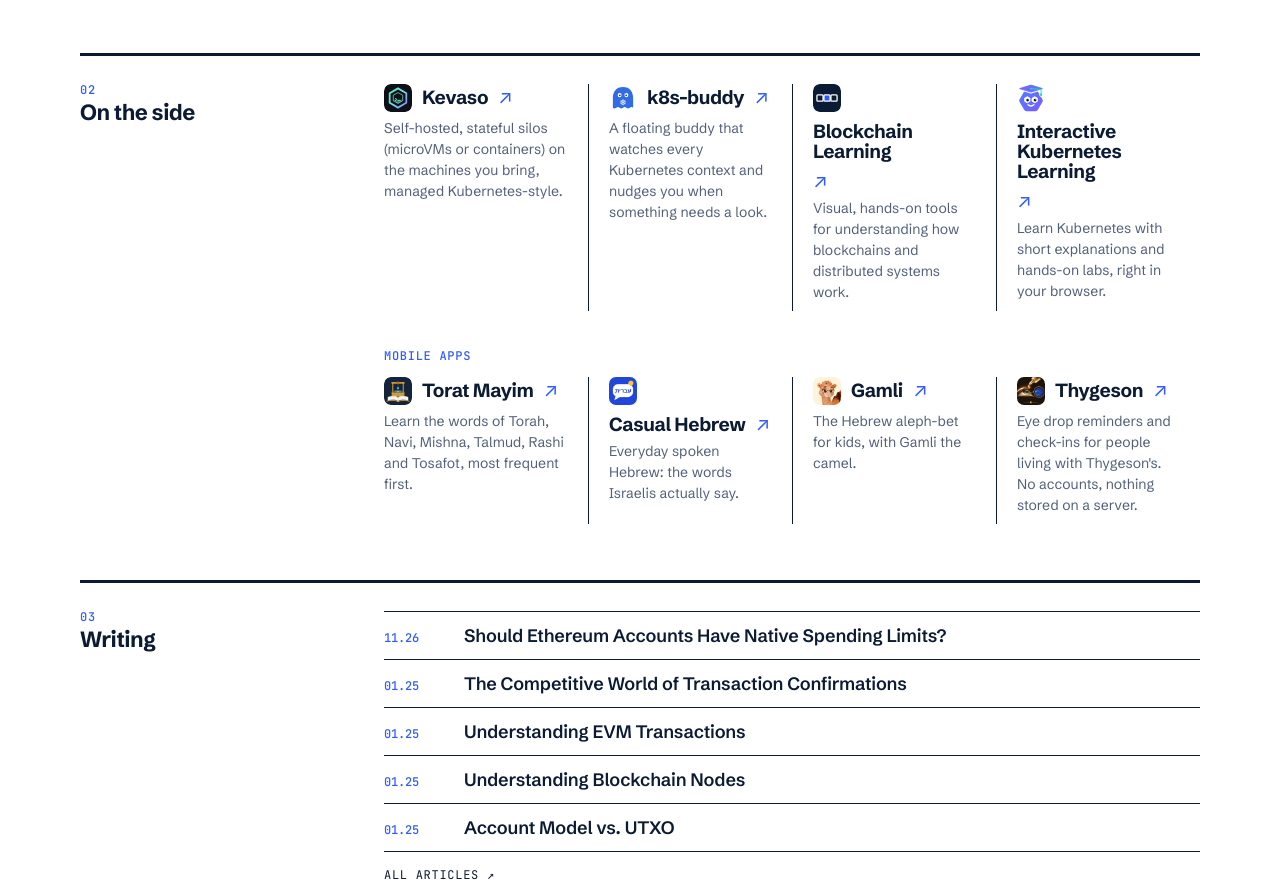
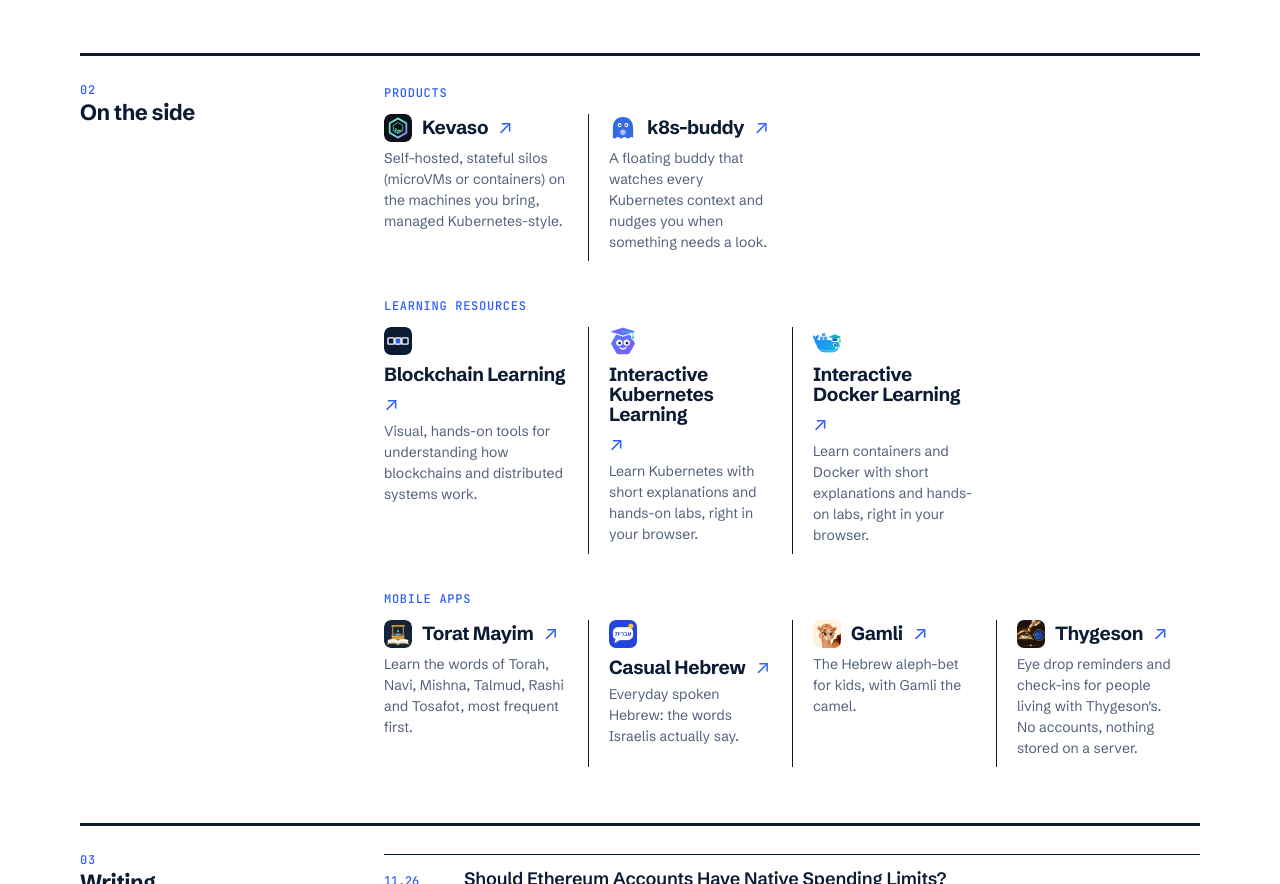
Before and after one commit to dlebee/lebee.info, a plain HTML site: page index.html in a window 1280 px wide. Shown: the part 1115-1999 px from the top of the page. Drawn offline with Linux system fonts and the light colour scheme.

Commit message:
Add Interactive Docker Learning; split side projects into products and learning resources
Co-Authored-By: Claude Opus 5.5 <noreply@anthropic.com>

```diff
--- a/assets/css/site.css
+++ b/assets/css/site.css
@@ -222,3 +222,4 @@ details.client ul { margin: 0 0 14px; }
 }
 .consent button.primary { background: var(--signal); border-color: var(--signal); color: #fff; }
 .consent button:hover { border-color: var(--signal); }
+.sub.first { margin-top: 0; }
--- a/index.html
+++ b/index.html
@@ -40,7 +40,7 @@
   <link rel="preconnect" href="https://fonts.gstatic.com" crossorigin>
   <link href="https://fonts.googleapis.com/css2?family=JetBrains+Mono:wght@400;500&family=Schibsted+Grotesk:wght@400;500;600;700;800&display=swap" rel="stylesheet">
   <link rel="stylesheet" href="/assets/css/tokens.css?v=swiss9">
-  <link rel="stylesheet" href="/assets/css/site.css?v=swiss9">
+  <link rel="stylesheet" href="/assets/css/site.css?v=swiss10">
   <script type="application/ld+json">
   {"@context":"https://schema.org","@type":"Person","name":"David Lebée","jobTitle":"Head of Engineering & Chief Software Architect","worksFor":{"@type":"Organization","name":"Gluwa"},"email":"mailto:david@lebee.info","url":"https://david.lebee.info/","sameAs":["https://www.linkedin.com/in/davidlebee/","https://github.com/dlebee","https://medium.com/@dsylebee"]}
   </script>
@@ -92,7 +92,8 @@
   <section class="row">
     <h2 class="label"><span>02</span>On the side</h2>
     <div>
-    <ul class="cols side apps">
+      <h3 class="sub first">Products</h3>
+      <ul class="cols side apps">
       <li>
         <a href="https://kevaso.com" target="_blank" rel="noopener">
           <span class="title"><img class="ico" src="/assets/img/icons/kevaso.svg" alt="" width="28" height="28">Kevaso <i>↗</i></span>
@@ -105,6 +106,9 @@
           <span class="desc">A floating buddy that watches every Kubernetes context and nudges you when something needs a look.</span>
         </a>
       </li>
+      </ul>
+      <h3 class="sub">Learning resources</h3>
+      <ul class="cols side apps">
       <li>
         <a href="https://interactive-blockchain-learning.vercel.app/" target="_blank" rel="noopener">
           <span class="title"><img class="ico" src="/assets/img/icons/blockchain-learning.svg" alt="" width="28" height="28">Blockchain Learning <i>↗</i></span>
@@ -117,7 +121,13 @@
           <span class="desc">Learn Kubernetes with short explanations and hands-on labs, right in your browser.</span>
         </a>
       </li>
-    </ul>
+      <li>
+        <a href="https://dlebee.github.io/interactive-docker-learning/#/home" target="_blank" rel="noopener">
+          <span class="title"><img class="ico" src="/assets/img/icons/docker-learning.svg" alt="" width="28" height="28">Interactive Docker Learning <i>↗</i></span>
+          <span class="desc">Learn containers and Docker with short explanations and hands-on labs, right in your browser.</span>
+        </a>
+      </li>
+      </ul>
       <h3 class="sub">Mobile apps</h3>
       <ul class="cols side apps">
       <li>
```
Also changed, not shown: assets/img/icons/docker-learning.svg (added).
